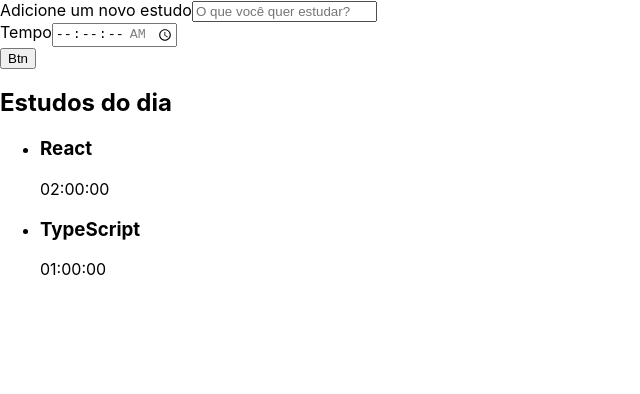
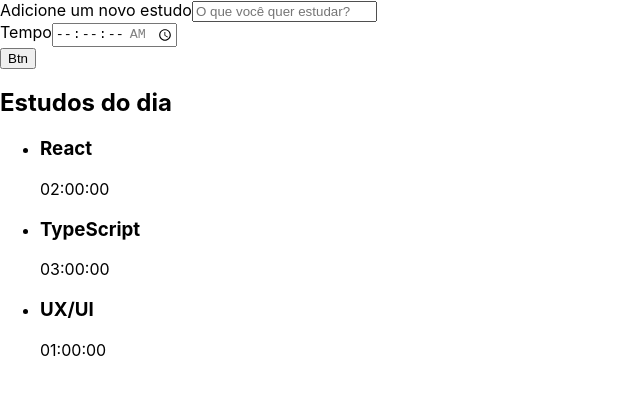
Before and after one commit to GuilhermeDeOliveiraAmorim/react-study, a React (Create React App) app: page / in a window 1280 px wide. Shown: the top 394 px of the page, without its empty margins (0-640 px from the left). Built offline with nearby package versions, Linux system fonts and the light colour scheme; the HTML template or start-up script is replaced by a standard one.

Commit message:
feat: list of studies placed in array map with key

```diff
--- a/src/components/Lista/index.tsx
+++ b/src/components/Lista/index.tsx
@@ -1,26 +1,35 @@
 function Lista() {
+    const tarefas = [
+        {
+            tarefa: 'React',
+            tempo: '02:00:00'
+        },
+        {
+            tarefa: 'TypeScript',
+            tempo: '03:00:00'
+        }
+        ,
+        {
+            tarefa: 'UX/UI',
+            tempo: '01:00:00'
+        }
+    ]
     return (
         <aside>
             <h2>
                 Estudos do dia
             </h2>
             <ul>
-                <li>
-                    <h3>
-                        React
-                    </h3>
-                    <span>
-                        02:00:00
-                    </span>
-                </li>
-                <li>
-                    <h3>
-                        TypeScript
-                    </h3>
-                    <span>
-                        01:00:00
-                    </span>
-                </li>
+                {tarefas.map((tarefa, index) => (
+                    <li key={index}>
+                        <h3>
+                            {tarefa.tarefa}
+                        </h3>
+                        <span>
+                            {tarefa.tempo}
+                        </span>
+                    </li>
+                ))}
             </ul>
         </aside>
     );
```
